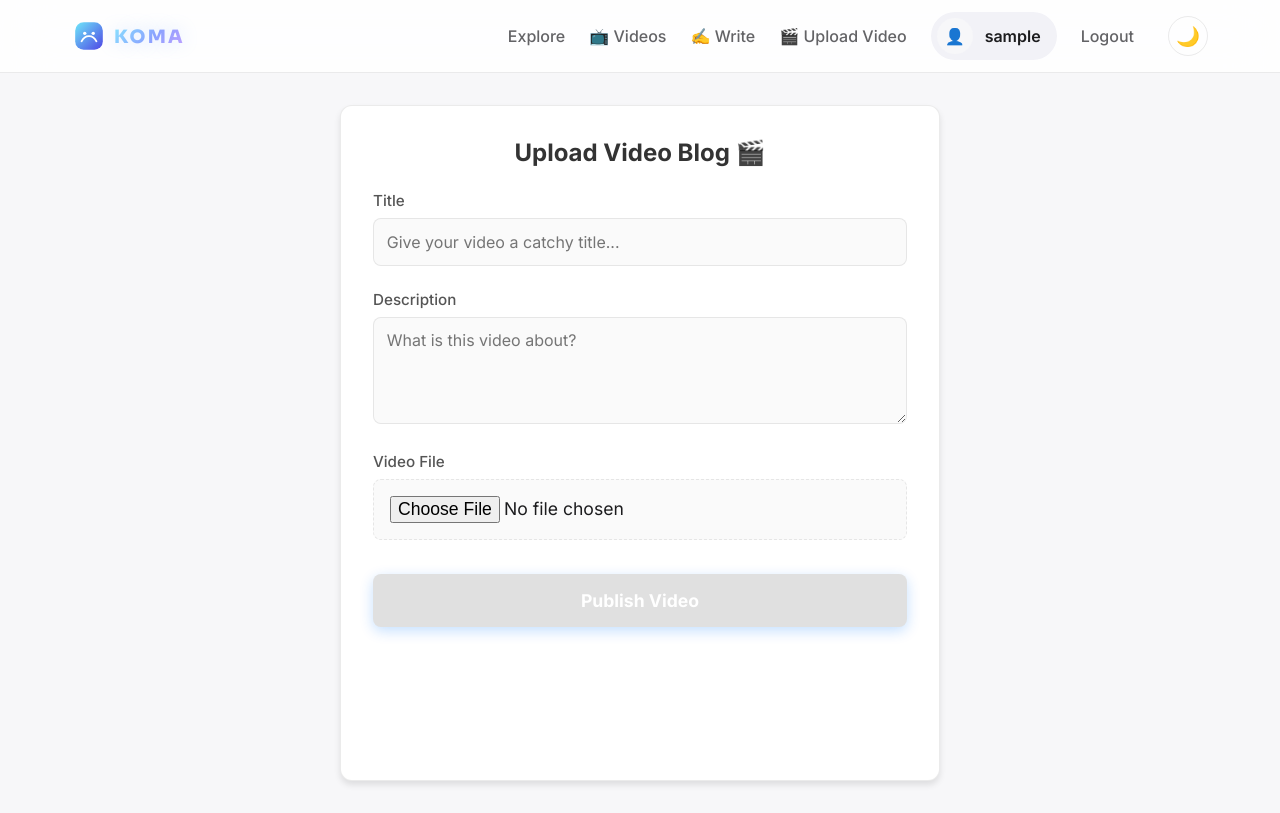
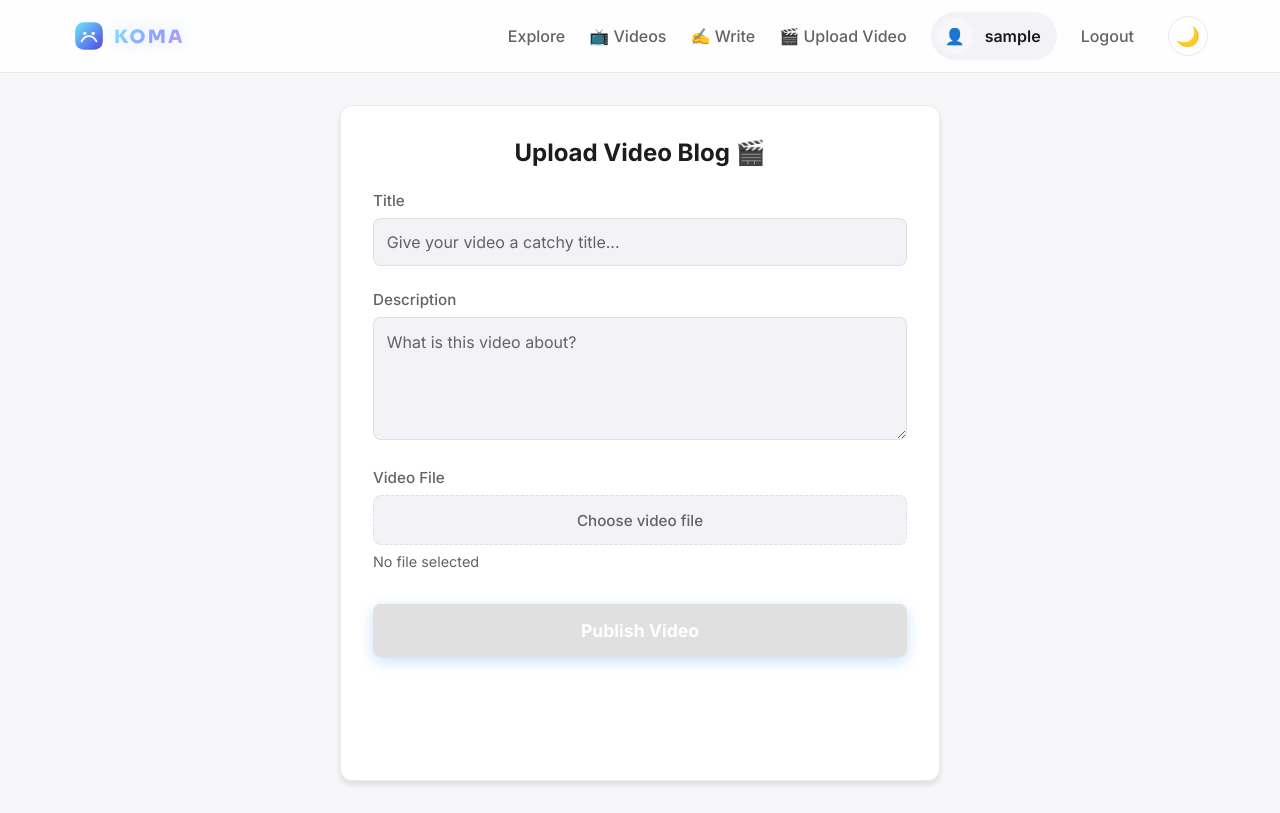
Before and after one commit to 2004pra/Blog_website, a React (Vite) app in the folder Frontend/: page /upload-video in a window 1280 px wide. Built offline with nearby package versions, Linux system fonts and the light colour scheme; no server answers; sample sign-in values are in the browser's storage.

Commit message:
solved the video upload UI issue

```diff
--- a/Frontend/src/components/VideoFeed.jsx
+++ b/Frontend/src/components/VideoFeed.jsx
@@ -16,6 +16,7 @@ function VideoCard({ video, onShare }) {
   const [isMuted, setIsMuted] = useState(false);
   const [duration, setDuration] = useState(0);
   const [currentTime, setCurrentTime] = useState(0);
+  const [showFullDescription, setShowFullDescription] = useState(false);
 
   const thumbnailUrl = video.video_url.replace(/\.[^/.]+$/, '.jpg');
   const avatarColors = [
@@ -24,6 +25,12 @@ function VideoCard({ video, onShare }) {
   ];
   const username = video.username || video.user_id || 'Anonymous';
   const avatarColor = avatarColors[username.length % avatarColors.length];
+  const descriptionText = (video.description || '').trim();
+  const shouldTruncateDescription = descriptionText.length > 110;
+  const displayedDescription =
+    showFullDescription || !shouldTruncateDescription
+      ? descriptionText
+      : `${descriptionText.slice(0, 110)}...`;
 
   const togglePlay = async () => {
     const el = videoRef.current;
@@ -139,6 +146,21 @@ function VideoCard({ video, onShare }) {
         <div className="video-details-text">
           <h3 className="video-title" title={video.title}>{video.title}</h3>
           <p className="channel-name">{username}</p>
+          {descriptionText && (
+            <p className="video-description">
+              {displayedDescription}{' '}
+              {shouldTruncateDescription && (
+                <button
+                  type="button"
+                  className="description-toggle"
+                  onClick={() => setShowFullDescription((prev) => !prev)}
+                  aria-label={showFullDescription ? 'Show less description' : 'Show full description'}
+                >
+                  {showFullDescription ? 'less' : 'more'}
+                </button>
+              )}
+            </p>
+          )}
           <p className="video-meta">
             <span>{Math.floor(Math.random() * 900) + 10}K views</span>
             <span>&nbsp;•&nbsp;</span>
--- a/Frontend/src/components/VideoUpload.jsx
+++ b/Frontend/src/components/VideoUpload.jsx
@@ -12,6 +12,7 @@ export default function VideoUpload() {
   const [loading, setLoading] = useState(false); // Disables buttons while uploading
   const [progress, setProgress] = useState(0); // Tracks upload percentage (0 to 100)
   const [error, setError] = useState(''); // Stores any error messages
+  const [selectedFileName, setSelectedFileName] = useState(''); // Shows selected file name in UI
 
   // 2. Getting Context & Navigation
   const { user, token } = useContext(AuthContext); // Get the logged-in user and their auth token
@@ -33,10 +34,12 @@ export default function VideoUpload() {
     if (file && !file.type.startsWith('video/')) {
       setError('Please select a valid video file.');
       setVideoFile(null);
+      setSelectedFileName('');
       e.target.value = null; // reset input
       return;
     }
     setVideoFile(file); // Save file to state
+    setSelectedFileName(file ? file.name : '');
   };
 
   // The Main Upload Logic
@@ -168,13 +171,20 @@ export default function VideoUpload() {
 
           <div className="form-group">
             <label>Video File</label>
+            <label className="file-input-label" htmlFor="video-upload-input">
+              {selectedFileName ? 'Change file' : 'Choose video file'}
+            </label>
             <input
+              id="video-upload-input"
               type="file"
               accept="video/*"
               onChange={handleFileChange}
               disabled={loading}
               required
             />
+            <p className="selected-file-name">
+              {selectedFileName || 'No file selected'}
+            </p>
           </div>
 
           {loading && (
--- a/Frontend/src/styles/VideoFeed.css
+++ b/Frontend/src/styles/VideoFeed.css
@@ -172,6 +172,29 @@
   line-height: 1.35;
 }
 
+.video-description {
+  margin: 2px 0 6px;
+  color: #d4d4d4;
+  font-size: 0.84rem;
+  line-height: 1.4;
+}
+
+.description-toggle {
+  border: 0;
+  background: transparent;
+  color: #79b8ff;
+  font-size: 0.8rem;
+  font-weight: 600;
+  padding: 0;
+  margin-left: 4px;
+  cursor: pointer;
+}
+
+.description-toggle:hover {
+  color: #a7d0ff;
+  text-decoration: underline;
+}
+
 .share-btn {
   margin-left: auto;
   border: 0;
--- a/Frontend/src/styles/VideoUpload.css
+++ b/Frontend/src/styles/VideoUpload.css
@@ -8,18 +8,18 @@
 .video-form-card {
   width: 100%;
   max-width: 600px;
-  background: var(--bg-card, #ffffff);
+  background: var(--bg-secondary, #ffffff);
   padding: 2rem;
   border-radius: 12px;
   box-shadow: 0 4px 6px rgba(0, 0, 0, 0.1);
-  color: var(--text-color, #333333);
+  color: var(--text-primary, #333333);
   border: 1px solid var(--border-color, #eaeaea);
 }
 
 .video-form-card h2 {
   text-align: center;
   margin-bottom: 1.5rem;
-  color: var(--text-color, #333333);
+  color: var(--text-primary, #333333);
 }
 
 .video-form-card .form-group {
@@ -30,7 +30,7 @@
   display: block;
   font-weight: 500;
   margin-bottom: 0.5rem;
-  color: var(--text-muted, #555555);
+  color: var(--text-secondary, #555555);
 }
 
 .video-form-card input[type="text"],
@@ -40,24 +40,61 @@
   border: 1px solid var(--border-color, #cccccc);
   border-radius: 8px;
   font-size: 1rem;
-  background: var(--bg-main, #fafafa);
-  color: var(--text-color, #333333);
+  background: var(--input-bg, #fafafa);
+  color: var(--text-primary, #333333);
   transition: border-color 0.3s;
 }
 
+.video-form-card textarea {
+  min-height: 120px;
+  line-height: 1.5;
+  resize: vertical;
+  caret-color: var(--accent-color, #007bff);
+}
+
+.video-form-card textarea::placeholder,
+.video-form-card input[type="text"]::placeholder {
+  color: var(--text-secondary, #777777);
+}
+
 .video-form-card input[type="file"] {
+  position: absolute;
+  width: 1px;
+  height: 1px;
+  padding: 0;
+  margin: -1px;
+  overflow: hidden;
+  clip: rect(0, 0, 0, 0);
+  border: 0;
+}
+
+.file-input-label {
   width: 100%;
-  padding: 1rem;
+  padding: 0.9rem 1rem;
   border: 1px dashed var(--border-color, #cccccc);
   border-radius: 8px;
-  background: var(--bg-main, #fafafa);
+  background: var(--input-bg, #fafafa);
   cursor: pointer;
+  color: var(--text-primary, #333333);
+  text-align: center;
+  transition: border-color 0.2s ease, background-color 0.2s ease;
+}
+
+.file-input-label:hover {
+  border-color: var(--accent-color, #007bff);
+}
+
+.selected-file-name {
+  margin-top: 0.5rem;
+  font-size: 0.9rem;
+  color: var(--text-secondary, #666666);
+  word-break: break-word;
 }
 
 .video-form-card input:focus,
 .video-form-card textarea:focus {
   outline: none;
-  border-color: #007bff;
+  border-color: var(--accent-color, #007bff);
 }
 
 .submit-btn {
@@ -104,7 +141,7 @@
 
 .progress-text {
   font-size: 0.9rem;
-  color: var(--text-muted, #666666);
+  color: var(--text-secondary, #666666);
 }
 
 .error-message {
```
